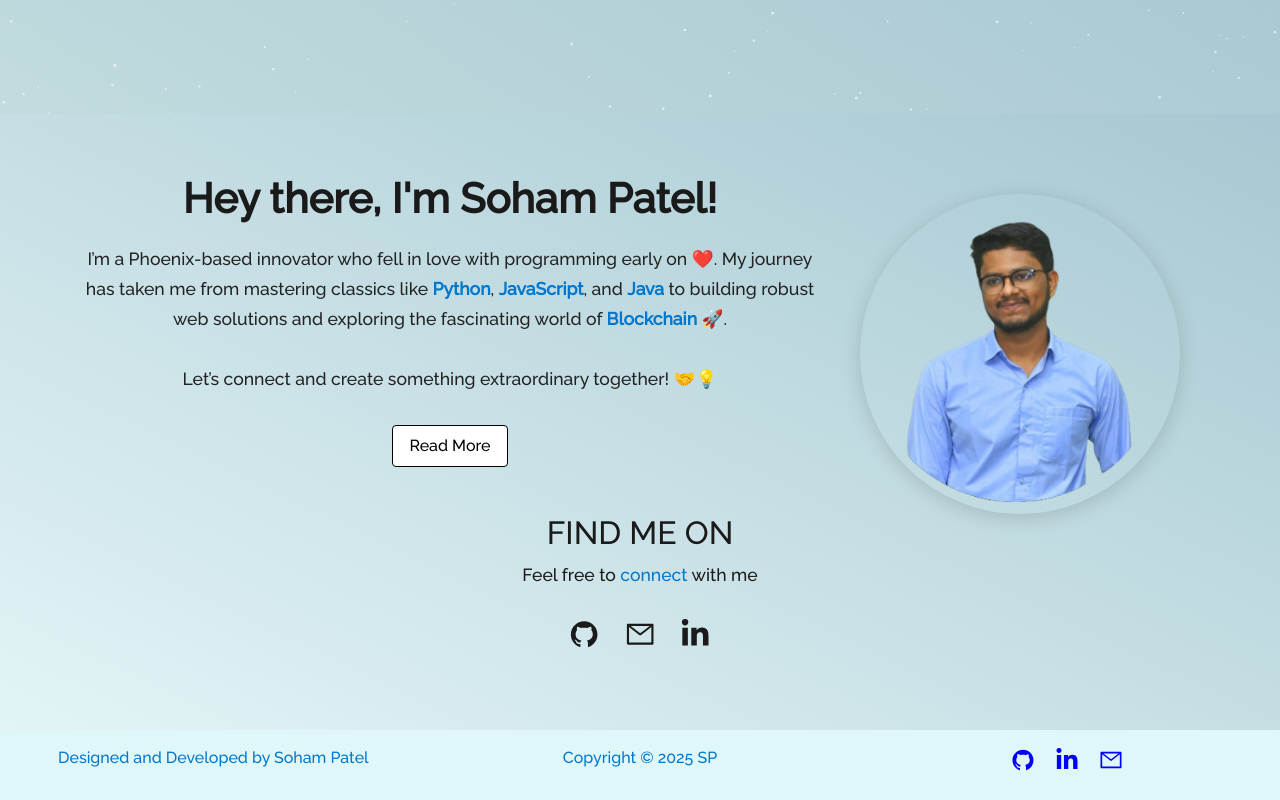
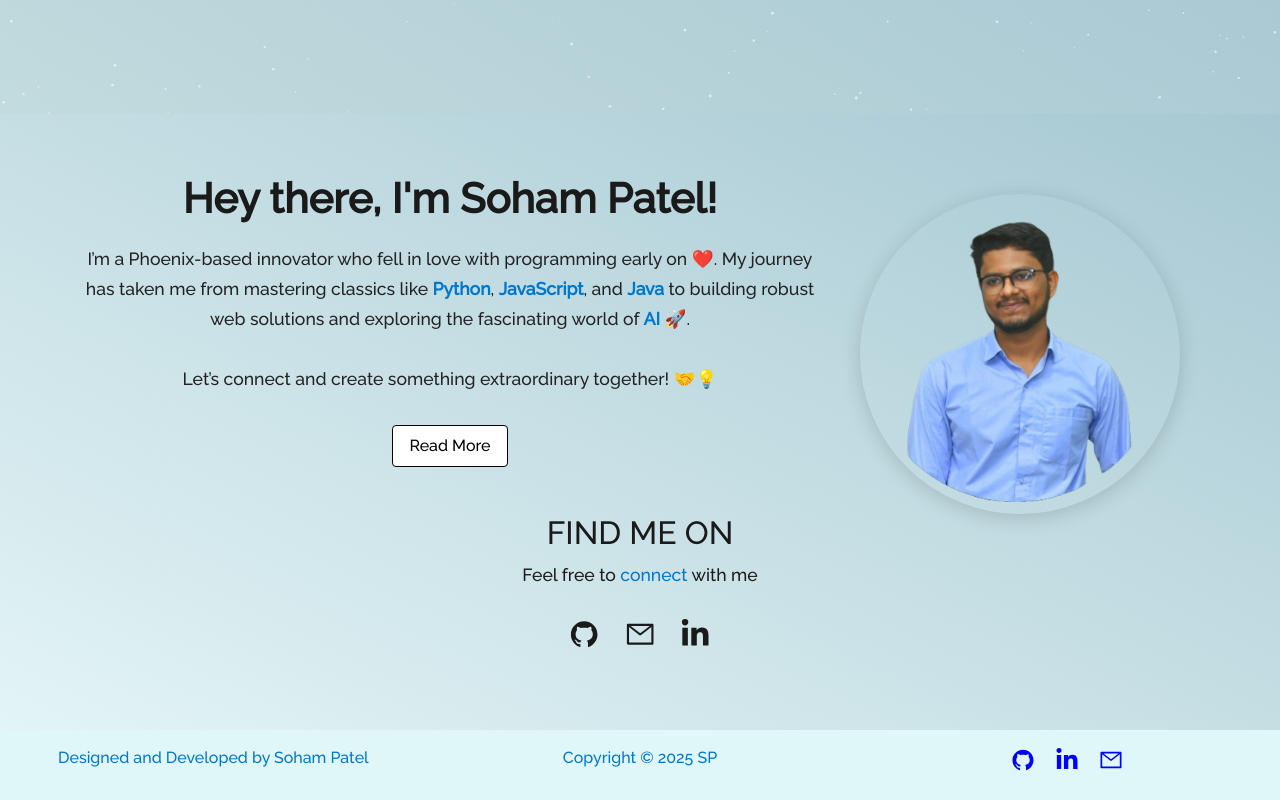
Before and after one commit to Sohamp2809/Portfolio-Soham, a React (Create React App) app: page / in a window 1280 px wide. Shown: the part 686-1486 px from the top of the page. Built offline with nearby package versions, Linux system fonts and the light colour scheme.

Commit message:
Latest Version --2

```diff
--- a/src/components/Home/Home2.js
+++ b/src/components/Home/Home2.js
@@ -24,7 +24,7 @@ function Home2() {
               <b className="purple">Python</b>,{" "}
               <b className="purple">JavaScript</b>, and{" "}
               <b className="purple">Java</b> to building robust web solutions and exploring the fascinating world of{" "}
-              <b className="purple">Blockchain</b> 🚀.
+              <b className="purple">AI</b> 🚀.
               <br />
               <br />
               {showMore && (
```
